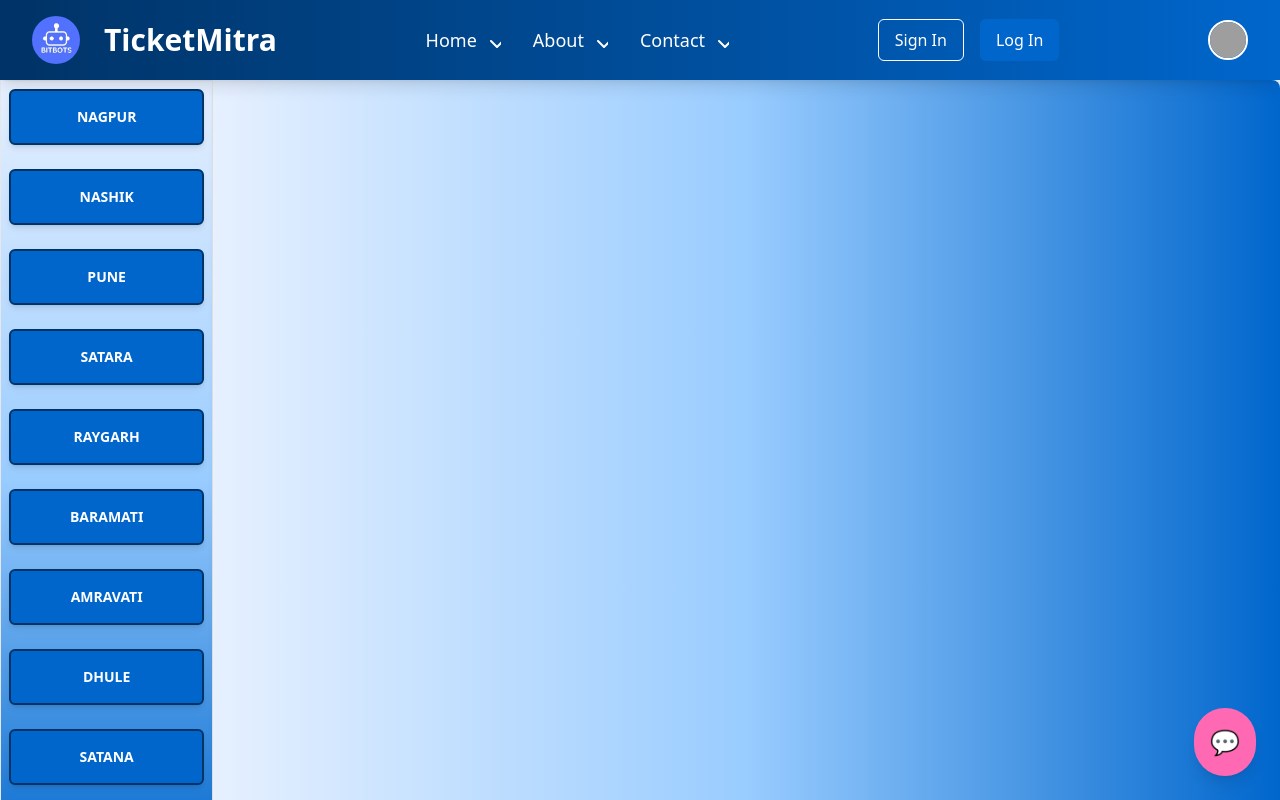
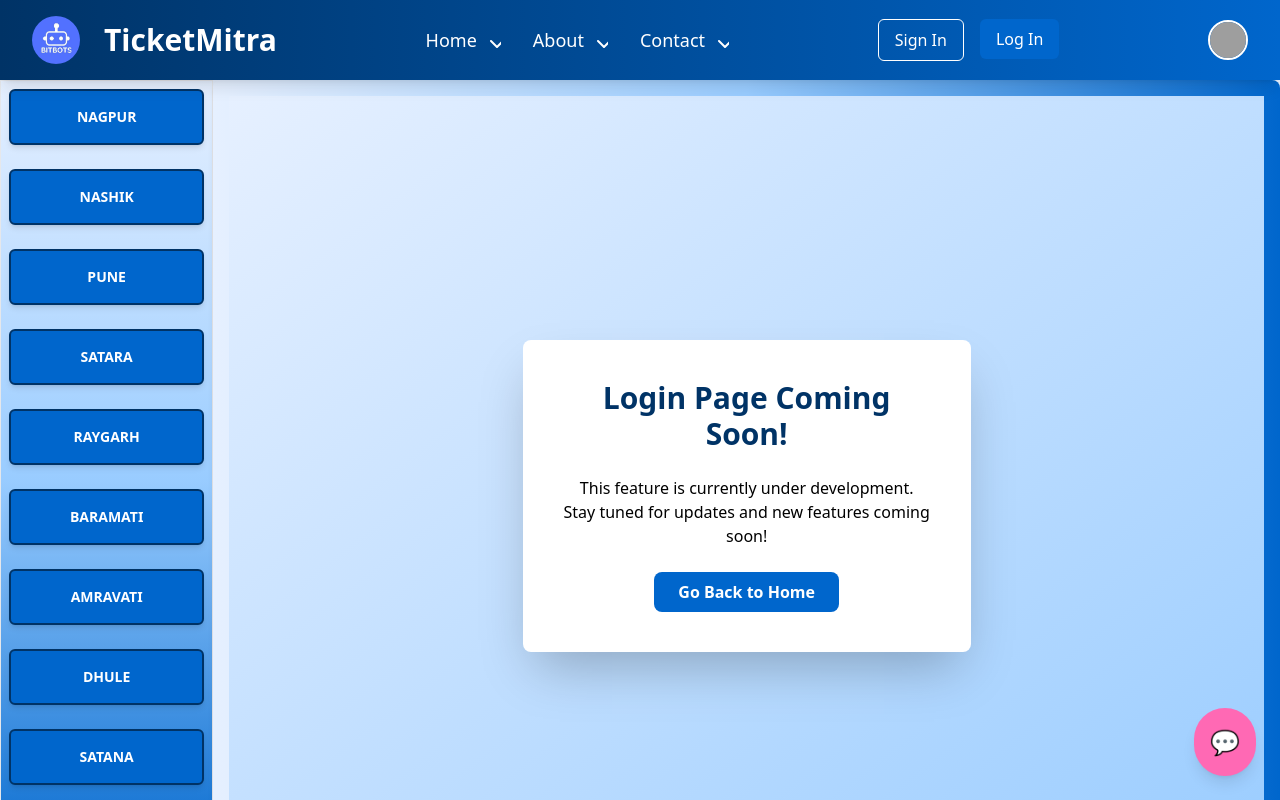
Before and after one commit to saurabhbachhav/TicketMitra, a React (Vite) app: page /Login in a window 1280 px wide. Built offline with nearby package versions, Linux system fonts and the light colour scheme; no server answers; grey boxes are pictures that could not be loaded.

Commit message:
Login page Added

```diff
--- a/src/Components/Display.jsx
+++ b/src/Components/Display.jsx
@@ -6,6 +6,8 @@ import { Route, Routes } from "react-router-dom";
 import Contact from "./Contact";
 import AboutUs from "./AboutUs";
 import Home from "./Home";
+import SignIn from "./SignIn";
+import Login from "./Login";
 
 function Display() {
   return (
@@ -13,6 +15,8 @@ function Display() {
       <div className="h-fit p-4">
         <Routes>
           <Route path="/Home" element={<Home />} />
+          <Route path="/SignIn" element={<SignIn />} />
+          <Route path="/Login" element={<Login />} />
           <Route path="/Displaycards" element={<Displaycards />} />
           <Route path="/booking" element={<Booking />} />
           <Route path="/Musiumpage" element={<Musiumpage />} />
--- /dev/null
+++ b/src/Components/Login.jsx
@@ -0,0 +1,27 @@
+import React from "react";
+import { Link } from "react-router-dom";
+
+function Login() {
+  return (
+    <div className="flex items-center justify-center min-h-screen bg-gradient-to-br from-[#E6F0FF] to-[#99CCFF]">
+      <div className="bg-white p-10 rounded-lg shadow-2xl w-full max-w-md">
+        <h1 className="text-3xl font-bold text-[#003366] mb-6 text-center">
+          Login Page Coming Soon!
+        </h1>
+        <p className="text-[#000000] text-center mb-6">
+          This feature is currently under development. Stay tuned for updates
+          and new features coming soon!
+        </p>
+        <div className="text-center">
+          <Link to='..\Home'>
+            <button className="bg-[#0066CC] hover:bg-[#003366] text-white font-bold py-2 px-6 rounded-lg transition duration-300">
+              Go Back to Home
+            </button>
+          </Link>
+        </div>
+      </div>
+    </div>
+  );
+}
+
+export default Login;
--- a/src/Components/Navbar.jsx
+++ b/src/Components/Navbar.jsx
@@ -1,5 +1,5 @@
 import React from "react";
-import { Link } from "react-router-dom"; // Import Link for routing
+import { Link } from "react-router-dom";
 import ChatBots from "../assets/ChatBots.png";
 
 function Navbar() {
@@ -46,7 +46,7 @@ function Navbar() {
               <Link
                 to="/AboutUs"
                 className="text-lg font-medium hover:text-[#99CCFF] flex items-center"
-                >
+              >
                 About
                 <svg
                   xmlns="http://www.w3.org/2000/svg"
@@ -89,11 +89,14 @@ function Navbar() {
           {/* Action Buttons */}
           <div className="hidden lg:flex space-x-4">
             <button className="bg-transparent border border-[#FFFFFF] px-4 py-2 rounded-md text-[#FFFFFF] hover:bg-[#99CCFF] transition">
-              Sign In
+              <Link to="/SignIn">Sign In</Link>
             </button>
-            <button className="bg-[#0066CC] px-4 py-2 rounded-md text-white hover:bg-[#004080] transition">
-              Log In
-            </button>
+            <Link to="/Login">
+              {" "}
+              <button className="bg-[#0066CC] px-4 py-2 rounded-md text-white hover:bg-[#004080] transition">
+                Log In
+              </button>
+            </Link>
           </div>
 
           {/* User Icon */}
--- /dev/null
+++ b/src/Components/SignIn.jsx
@@ -0,0 +1,26 @@
+import React from "react";
+import { Link } from "react-router-dom";
+function SignIn() {
+  return (
+    <div className="flex items-center justify-center min-h-screen bg-gradient-to-br from-[#E6F0FF] to-[#99CCFF]">
+      <div className="bg-white p-10 rounded-lg shadow-2xl w-full max-w-md">
+        <h1 className="text-3xl font-bold text-[#003366] mb-6 text-center">
+          Sign In Coming Soon!
+        </h1>
+        <p className="text-[#000000] text-center mb-6">
+          We’re working on this feature. Stay tuned for more updates as we
+          improve the experience!
+        </p>
+        <div className="text-center">
+          <Link to ='..\Home'>
+            <button className="bg-[#0066CC] hover:bg-[#003366] text-white font-bold py-2 px-6 rounded-lg transition duration-300">
+              Go Back to Home
+            </button>
+          </Link>
+        </div>
+      </div>
+    </div>
+  );
+}
+
+export default SignIn;
```
